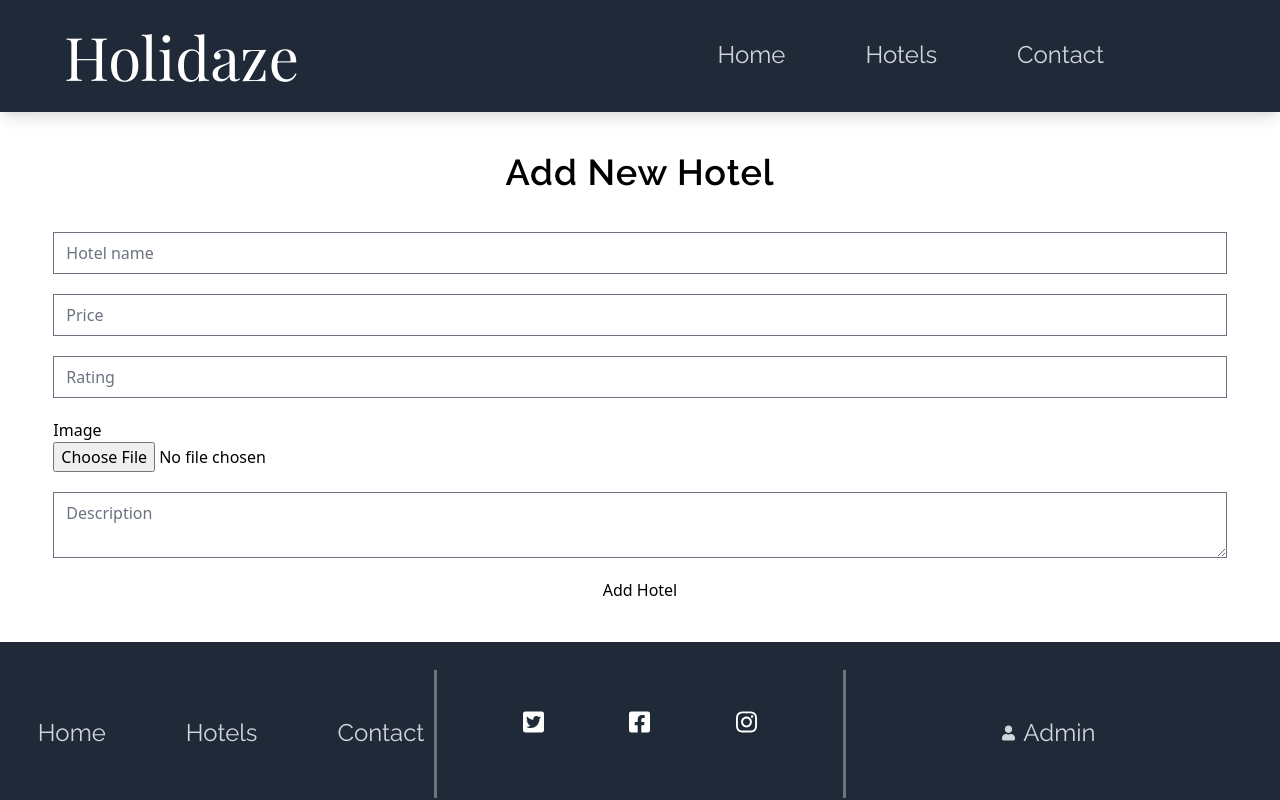
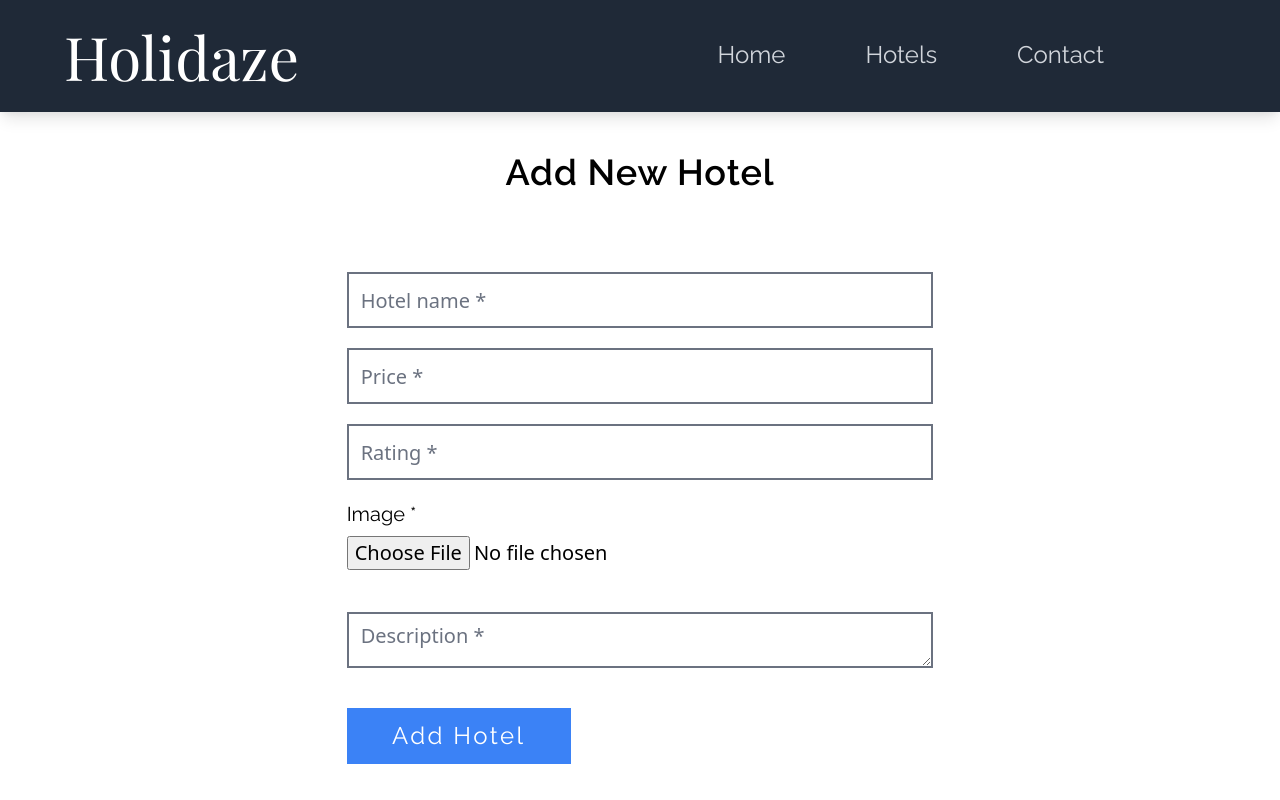
Before and after one commit to SanderDale/project-exam-2-SanderDale-public, a Next.js app: page /newHotel in a window 1280 px wide. Shown: the top 800 px of the page. Built offline with nearby package versions, Linux system fonts and the light colour scheme.

Commit message:
final commit maybe

```diff
--- a/components/addHotel/AddHotelForm.js
+++ b/components/addHotel/AddHotelForm.js
@@ -7,8 +7,13 @@ import useAxios from "../../hooks/useAxios";
 
 const schema = yup.object().shape({
 	name: yup.string().required("Please enter hotel name").min(5, "Please enter the full hotel name"),
-	price: yup.string().required("Please enter hotel price"),
-	rating: yup.string().required("Please enter hotel rating"),
+	price: yup.number().required("Please enter hotel price").typeError("Price must be a number").positive().integer(),
+	rating: yup
+		.number()
+		.required("Please enter hotel rating")
+		.typeError("Rating must be a number")
+		.max(10, "Rating must be 10 or lower")
+		.positive(),
 	image: yup.string().required("Please upload a hotel image"),
 	description: yup
 		.string()
@@ -35,6 +40,9 @@ function AddHotelForm() {
 	};
 
 	async function onSubmit(data) {
+		setSubmitting(true);
+		setServerError(null);
+
 		const formData = new FormData();
 		formData.append(
 			"data",
@@ -45,30 +53,98 @@ function AddHotelForm() {
 		try {
 			const response = await http.post("/hotels/", formData);
 			console.log("data", response);
+			setSubmitSuccess("Hotel Added!");
 		} catch (error) {
 			console.log(error);
 		}
 	}
 
 	return (
-		<div className="w-full">
-			<form onSubmit={handleSubmit(onSubmit)} className="flex flex-col">
-				{serverError && <span>{serverError}</span>}
-				<input className="mb-5" type="text" name="name" placeholder="Hotel name" ref={register} />
-				{errors.name && <span>{errors.name.message}</span>}
-				<input className="mb-5" type="text" name="price" placeholder="Price" ref={register} />
-				{errors.price && <span>{errors.price.message}</span>}
-				<input className="mb-5" type="text" name="rating" placeholder="Rating" ref={register} />
-				{errors.rating && <span>{errors.rating.message}</span>}
-				<div className="flex flex-col">
-					<label>Image</label>
-					<input className="mb-5" onChange={handleChange} type="file" name="image" placeholder="Image" ref={register} />
-					{errors.image && <span>{errors.image.message}</span>}
-				</div>
-				<textarea className="mb-5" type="text" name="description" placeholder="Description" ref={register} />
-				{errors.description && <span>{errors.description.message}</span>}
-				<button>{submitting ? "Adding hotel..." : "Add Hotel"}</button>
-			</form>
+		<div className="w-full flex flex-col justify-center items-center mb-24">
+			{submitSuccess && (
+				<span className="text-center lg:h-80 py-20 lg:my-32 text-2xl w-full mb-5">{submitSuccess}</span>
+			)}
+			{submitSuccess ? (
+				""
+			) : (
+				<form
+					onSubmit={handleSubmit(onSubmit)}
+					disabled={submitting}
+					className="flex flex-col w-72 md:w-9/12 lg:w-1/2 lg:my-10">
+					{serverError && (
+						<span className="text-center p-1 mb-5 w-full bg-red-400 border-red-600 border-2">{serverError}</span>
+					)}
+					<fieldset className="flex flex-col w-full" disabled={submitting}>
+						<input
+							className="border-2 focus:border-black focus:ring-black w-full md:text-xl md:h-14 mb-5"
+							type="text"
+							name="name"
+							placeholder="Hotel name *"
+							ref={register}
+						/>
+						{errors.name && (
+							<span className="text-center p-1 mb-5 w-full bg-yellow-400 border-yellow-600 border-2">
+								{errors.name.message}
+							</span>
+						)}
+						<input
+							className="border-2 focus:border-black focus:ring-black w-full md:text-xl md:h-14 mb-5"
+							type="text"
+							name="price"
+							placeholder="Price *"
+							ref={register}
+						/>
+						{errors.price && (
+							<span className="text-center p-1 mb-5 w-full bg-yellow-400 border-yellow-600 border-2">
+								{errors.price.message}
+							</span>
+						)}
+						<input
+							className="border-2 focus:border-black focus:ring-black w-full md:text-xl md:h-14 mb-5"
+							type="text"
+							name="rating"
+							placeholder="Rating *"
+							ref={register}
+						/>
+						{errors.rating && (
+							<span className="text-center p-1 mb-5 w-full bg-yellow-400 border-yellow-600 border-2">
+								{errors.rating.message}
+							</span>
+						)}
+						<div className="flex flex-col">
+							<label className="font-heading md:text-xl">Image *</label>
+							<input
+								className="w-full md:text-xl md:h-14 mt-2 mb-5"
+								onChange={handleChange}
+								type="file"
+								accept="image/*"
+								name="image"
+								ref={register}
+							/>
+							{errors.image && (
+								<span className="text-center p-1 mb-5 w-full bg-yellow-400 border-yellow-600 border-2">
+									{errors.image.message}
+								</span>
+							)}
+						</div>
+						<textarea
+							className="border-2 focus:border-black focus:ring-black w-full md:text-xl md:h-14 mb-5"
+							type="text"
+							name="description"
+							placeholder="Description *"
+							ref={register}
+						/>
+						{errors.description && (
+							<span className="text-center p-1 mb-5 w-full bg-yellow-400 border-yellow-600 border-2">
+								{errors.description.message}
+							</span>
+						)}
+						<button className="w-full md:w-56 h-12 md:h-14 font-heading  text-white hover:text-blue-500 text-xl md:text-2xl bg-blue-500 hover:bg-transparent border-blue-500 border-2 tracking-widest transition ease-out duration-300 mt-5">
+							{submitting ? "Adding hotel..." : "Add Hotel"}
+						</button>
+					</fieldset>
+				</form>
+			)}
 		</div>
 	);
 }
--- a/components/adminLogin/LoginForm.js
+++ b/components/adminLogin/LoginForm.js
@@ -36,8 +36,6 @@ function LoginForm() {
 		} catch (error) {
 			console.log("error", error);
 			setLoginError("Wrong username or password");
-		} finally {
-			setSubmitting(false);
 		}
 	}
 
--- a/components/contact/ContactForm.js
+++ b/components/contact/ContactForm.js
@@ -32,8 +32,6 @@ function ContactForm() {
 		} catch (error) {
 			console.log("error", error);
 			setServerError(error.toString());
-		} finally {
-			setSubmitting(false);
 		}
 	}
 
@@ -51,8 +49,12 @@ function ContactForm() {
 			) : (
 				<form
 					onSubmit={handleSubmit(onSubmit)}
+					disabled={submitting}
 					className="flex flex-col justify-center items-center font-paragraph my-5 xl:my-0 pb-5 border-gray-500 border-b-2 w-full md:items-end xl:border-0">
-					{serverError && <span>{serverError}</span>}
+					{serverError && (
+						<span className="text-center p-1 mb-5 w-full bg-red-400 border-red-600 border-2">{serverError}</span>
+					)}
+					<fieldset className="flex flex-col w-full" disabled={submitting}>
 						<input
 							className="border-2 focus:border-black focus:ring-black w-full md:text-xl md:h-14 mb-5"
 							type="text"
@@ -60,7 +62,11 @@ function ContactForm() {
 							placeholder="Full name *"
 							ref={register}
 						/>
-					{errors.name && <span>{errors.name.message}</span>}
+						{errors.name && (
+							<span className="text-center p-1 mb-5 w-full bg-yellow-400 border-yellow-600 border-2">
+								{errors.name.message}
+							</span>
+						)}
 						<input
 							className="border-2 focus:border-black focus:ring-black w-full md:text-xl md:h-14 mb-5"
 							type="email"
@@ -68,7 +74,11 @@ function ContactForm() {
 							placeholder="Email *"
 							ref={register}
 						/>
-					{errors.email && <span>{errors.email.message}</span>}
+						{errors.email && (
+							<span className="text-center p-1 mb-5 w-full bg-yellow-400 border-yellow-600 border-2">
+								{errors.email.message}
+							</span>
+						)}
 						<textarea
 							className="border-2 focus:border-black focus:ring-black w-full h-24 md:h-44 md:text-xl mb-5"
 							type="text"
@@ -76,10 +86,15 @@ function ContactForm() {
 							placeholder="Message... *"
 							ref={register}
 						/>
-					{errors.message && <span>{errors.message.message}</span>}
+						{errors.message && (
+							<span className="text-center p-1 mb-5 w-full bg-yellow-400 border-yellow-600 border-2">
+								{errors.message.message}
+							</span>
+						)}
 						<button className="w-full md:w-48 h-12 md:h-14 font-heading  text-white hover:text-blue-500 text-xl md:text-2xl bg-blue-500 hover:bg-transparent border-blue-500 border-2 tracking-widest transition ease-out duration-300">
 							{submitting ? "Sending..." : "SEND"}
 						</button>
+					</fieldset>
 				</form>
 			)}
 		</>
--- a/components/enquiries/EnquiryForm.js
+++ b/components/enquiries/EnquiryForm.js
@@ -36,8 +36,6 @@ function EnquiryForm({ hotelName }) {
 		} catch (error) {
 			console.log("error", error);
 			setServerError(error.toString());
-		} finally {
-			setSubmitting(false);
 		}
 	}
 
@@ -50,7 +48,7 @@ function EnquiryForm({ hotelName }) {
 				""
 			) : (
 				<form onSubmit={handleSubmit(onSubmit)} className="flex flex-col justify-center items-center font-paragraph">
-					{serverError && <span>{serverError}</span>}
+					{serverError && <span className="bg-red-400 border-red-600 border-2">{serverError}</span>}
 					<input className="hidden" name="hotel" defaultValue={hotelName} ref={register} />
 					<input
 						className="w-64 focus:border-black focus:ring-black md:max-w-lg md:w-full mb-4"
@@ -59,7 +57,11 @@ function EnquiryForm({ hotelName }) {
 						placeholder="Full name *"
 						ref={register}
 					/>
-					{errors.name && <span>{errors.name.message}</span>}
+					{errors.name && (
+						<span className="text-center p-1 mb-5 w-full bg-yellow-400 border-yellow-600 border-2">
+							{errors.name.message}
+						</span>
+					)}
 					<input
 						className="w-64 focus:border-black focus:ring-black md:max-w-lg md:w-full mb-4"
 						type="email"
@@ -67,7 +69,11 @@ function EnquiryForm({ hotelName }) {
 						placeholder="Email *"
 						ref={register}
 					/>
-					{errors.email && <span>{errors.email.message}</span>}
+					{errors.email && (
+						<span className="text-center p-1 mb-5 w-full bg-yellow-400 border-yellow-600 border-2">
+							{errors.email.message}
+						</span>
+					)}
 					<div className="flex flex-col md:flex-row justify-center items-start">
 						<div className="flex flex-col justify-center items-start">
 							<label className="font-heading">From *</label>
@@ -77,7 +83,9 @@ function EnquiryForm({ hotelName }) {
 								name="from"
 								ref={register}
 							/>
-							{errors.from && <span className="w-64 md:w-56">{errors.from.message}</span>}
+							{errors.from && (
+								<span className="w-64 md:w-56 bg-yellow-400 border-yellow-600 border-2">{errors.from.message}</span>
+							)}
 						</div>
 						<div className="flex flex-col justify-center items-start">
 							<label className="font-heading">To *</label>
@@ -87,7 +95,11 @@ function EnquiryForm({ hotelName }) {
 								name="to"
 								ref={register}
 							/>
-							{errors.to && <span className="w-64 md:w-56">{errors.to.message}</span>}
+							{errors.to && (
+								<span className="w-64 md:w-56 text-center bg-yellow-400 border-yellow-600 border-2 mb-5">
+									{errors.to.message}
+								</span>
+							)}
 						</div>
 					</div>
 					<button className="w-64 h-12 text-white hover:text-green-700 text-xl bg-green-700 hover:bg-transparent border-green-700 border-2 tracking-widest transition ease-out duration-300">
--- a/components/hotels/HotelsList.js
+++ b/components/hotels/HotelsList.js
@@ -42,7 +42,9 @@ function HotelsList({ hotelName, hotelImage, hotelDescription, hotelRating, hote
 				</p>
 				<div className="flex items-center sm:items-start lg:items-center justify-center sm:justify-end text-white text-sm sm:text-lg h-1/3">
 					<Link href={"/detail/" + hotelId}>
-						<a className="h-7 sm:h-9 w-full sm:w-44 flex items-center justify-center rounded bg-blue-500">Details</a>
+						<a className="h-7 sm:h-9 w-full sm:w-44 flex items-center justify-center bg-blue-500 hover:text-blue-500 hover:bg-transparent border-blue-500 border-2 transition ease-out duration-300">
+							Details
+						</a>
 					</Link>
 				</div>
 			</div>
--- a/pages/adminLogin.js
+++ b/pages/adminLogin.js
@@ -7,6 +7,7 @@ export default function AdminLogin() {
 			<Head>
 				<title>Holidaze | Admin Login</title>
 				<link rel="icon" href="/favicon.ico" />
+				<meta name="viewport" content="width=device-width, initial-scale=1"></meta>
 			</Head>
 			<div className="flex justify-center md:justify-start items-center flex-col w-full bg-login-banner-small md:bg-login-banner-large bg-cover bg-center text-white md:h-96 lg:min-h-96 md:rounded-l-2xl md:shadow-lg md:pt-16">
 				<h1 className="font-heading text-4xl xl:text-5xl py-7">Admin Login</h1>
--- a/pages/adminPage.js
+++ b/pages/adminPage.js
@@ -47,6 +47,7 @@ export default function AdminPage() {
 			<Head>
 				<title>Holidaze | Admin Page</title>
 				<link rel="icon" href="/favicon.ico" />
+				<meta name="viewport" content="width=device-width, initial-scale=1"></meta>
 			</Head>
 			<div className="w-11/12 md:w-10/12">
 				<h1 className="text-4xl md:text-6xl flex justify-center xl:justify-start items-center font-heading uppercase font-semibold my-7 md:my-12 w-full">
--- a/pages/contact.js
+++ b/pages/contact.js
@@ -9,6 +9,7 @@ export default function Contact() {
 			<Head>
 				<title>Holidaze | Contact</title>
 				<link rel="icon" href="/favicon.ico" />
+				<meta name="viewport" content="width=device-width, initial-scale=1"></meta>
 			</Head>
 			<div className="flex justify-center items-center md:items-start flex-col md:w-4/5 xl:w-1/2">
 				<h1 className="uppercase my-5 md:mt-16 text-3xl md:text-6xl font-heading font-semibold tracking-wide">
--- a/pages/detail/[id].js
+++ b/pages/detail/[id].js
@@ -36,6 +36,7 @@ export default function Details({ hotel }) {
 			<Head>
 				<title>Holidaze | Details</title>
 				<link rel="icon" href="/favicon.ico" />
+				<meta name="viewport" content="width=device-width, initial-scale=1"></meta>
 			</Head>
 			<Breadcrumbs hotelName={hotel.name} />
 			<HotelDetails
@@ -45,8 +46,6 @@ export default function Details({ hotel }) {
 				hotelRating={hotel.rating}
 				hotelPrice={hotel.price}
 			/>
-			<div className="w-10/12 sm:w-8/12 lg:w-9/12 xl:w-7/12 h-1 border-b-2 mx-auto px-5"></div>
-			<div>google maps</div>
 		</div>
 	);
 }
--- a/pages/index.js
+++ b/pages/index.js
@@ -11,6 +11,7 @@ export default function Home({ hotels }) {
 			<Head>
 				<title>Holidaze | Home</title>
 				<link rel="icon" href="/favicon.ico" />
+				<meta name="viewport" content="width=device-width, initial-scale=1"></meta>
 			</Head>
 
 			<div className="h-bannerHeight lg:bg-home-banner-big md:bg-home-banner-medium bg-home-banner-small bg-center bg-cover flex justify-center items-center text-white flex-col">
@@ -19,7 +20,7 @@ export default function Home({ hotels }) {
 						Find the best hotel for your next stay in Bergen
 					</h1>
 				</div>
-				<div className="h-full px-5 flex items-start justify-center w-full lg:w-1/3">
+				<div className="h-full px-5 flex items-start justify-center w-full xl:w-1/3">
 					<Searchbar hotelNames={hotelNames} />
 				</div>
 			</div>
```
Also changed, not shown: components/hotelDetails/HotelDetails.js (+9 -9 lines), pages/newHotel.js (+9 -0 lines). Lines whose indentation alone changed are shown as unchanged.
